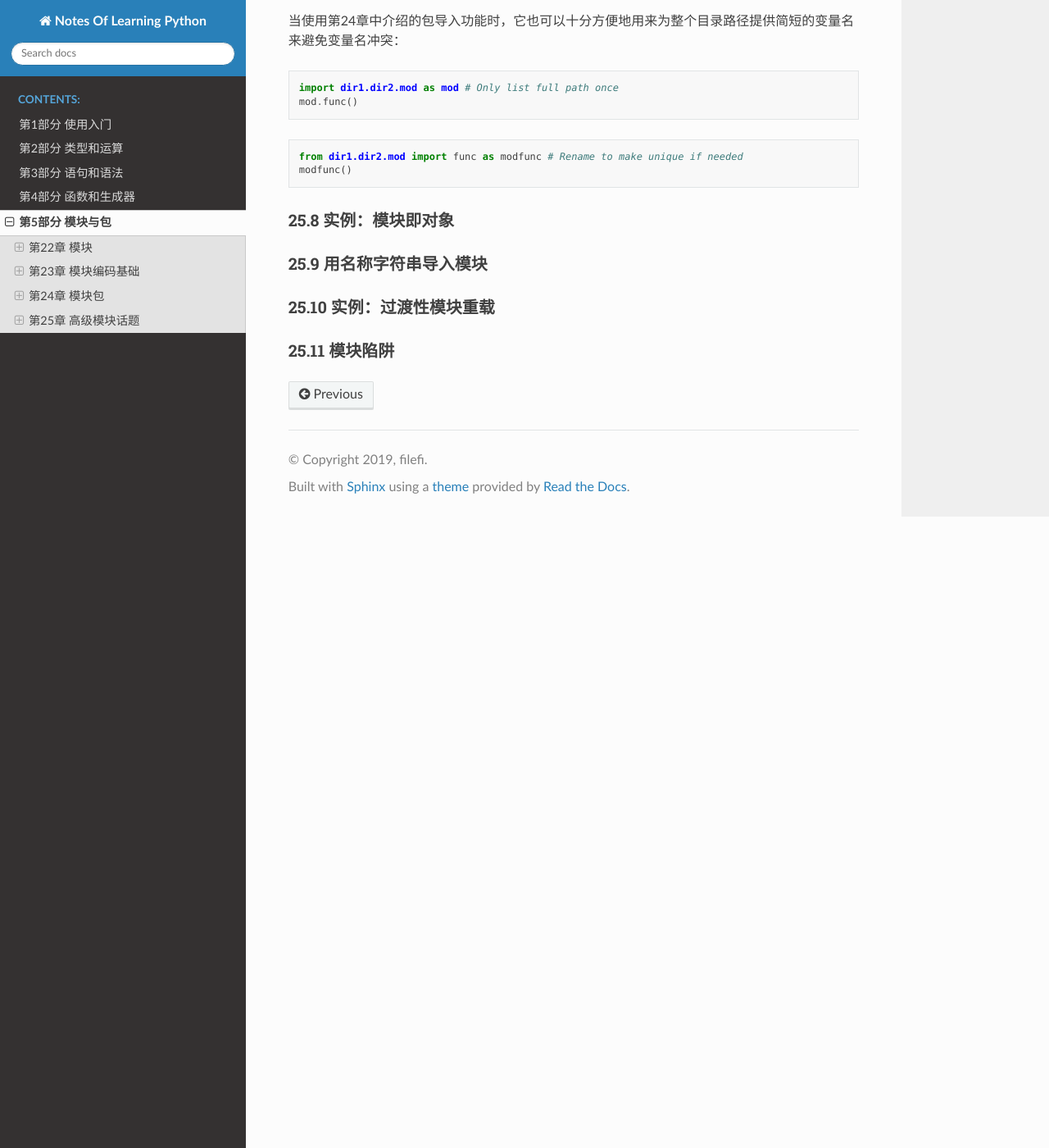
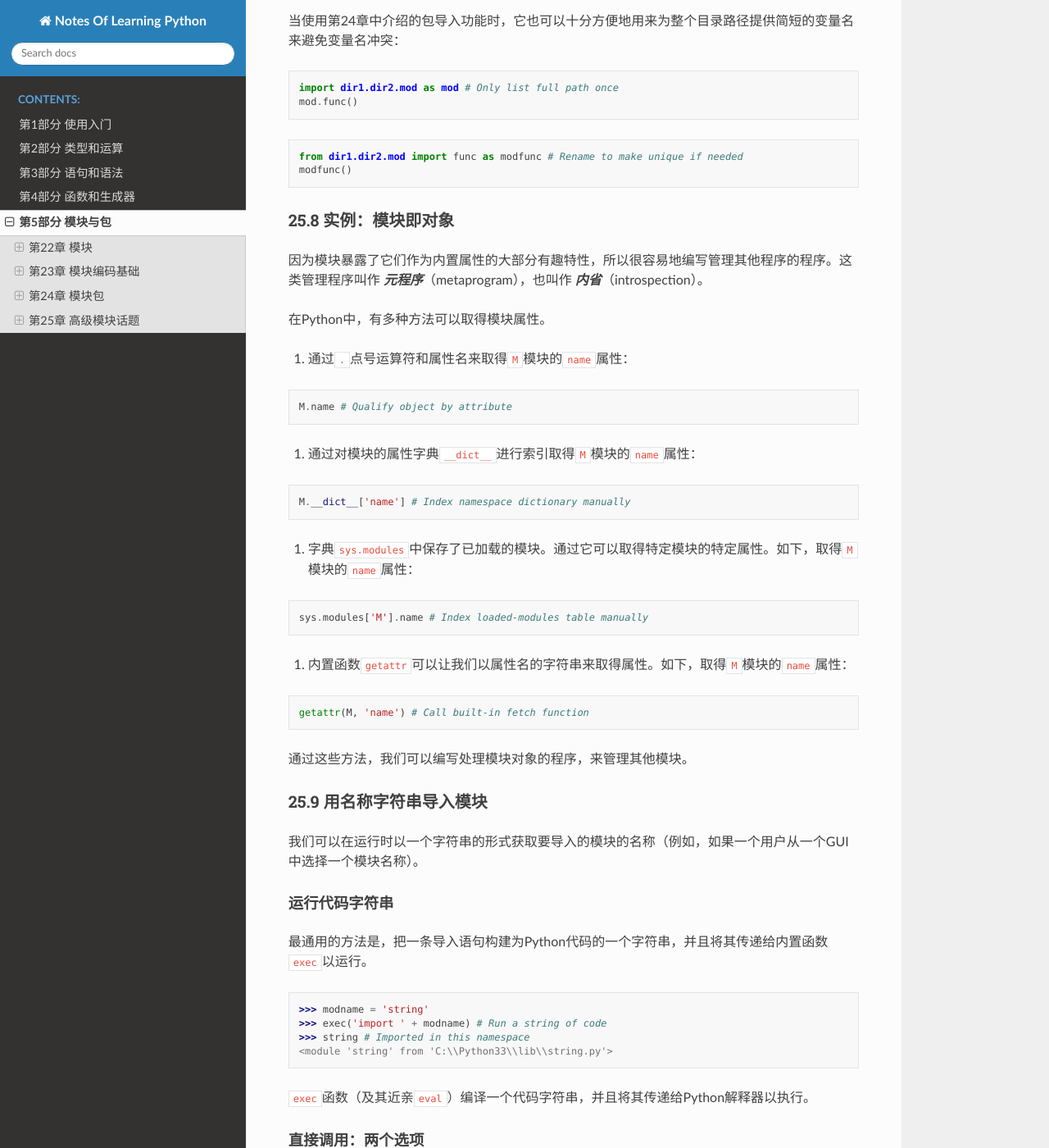
Before and after one commit to filefi/NotesOfLearningPython, a Sphinx documentation site: the page built from source/Part_5_Modules_and_Packages.md, in a window 1280 px wide and 1400 px high, scrolled down 19572 px. Shown: the whole window at 82% size. Built offline with Sphinx 7.4.7 and the Read the Docs theme 2.0.0, drawn with Linux system fonts in a browser that asks for light colours; some of the changed text lies outside the part shown.

````diff
--- a/source/Part_5_Modules_and_Packages.md
+++ b/source/Part_5_Modules_and_Packages.md
@@ -806,9 +806,67 @@ modfunc()
 
 
 ### 25.8 实例：模块即对象
+因为模块暴露了它们作为内置属性的大部分有趣特性，所以很容易地编写管理其他程序的程序。这类管理程序叫作 ***元程序***（metaprogram），也叫作 ***内省***（introspection）。
+
+在Python中，有多种方法可以取得模块属性。
+1. 通过`.`点号运算符和属性名来取得`M`模块的`name`属性：
+```python
+M.name # Qualify object by attribute
+```
+
+2. 通过对模块的属性字典`__dict__`进行索引取得`M`模块的`name`属性：
+```python
+M.__dict__['name'] # Index namespace dictionary manually
+```
+
+3. 字典`sys.modules`中保存了已加载的模块。通过它可以取得特定模块的特定属性。如下，取得`M`模块的`name`属性：
+```python
+sys.modules['M'].name # Index loaded-modules table manually
+```
+
+4. 内置函数`getattr`可以让我们以属性名的字符串来取得属性。如下，取得`M`模块的`name`属性：
+```python
+getattr(M, 'name') # Call built-in fetch function
+```
+
+通过这些方法，我们可以编写处理模块对象的程序，来管理其他模块。
 
 
 ### 25.9 用名称字符串导入模块
+我们可以在运行时以一个字符串的形式获取要导入的模块的名称（例如，如果一个用户从一个GUI中选择一个模块名称）。
+
+#### 运行代码字符串
+最通用的方法是，把一条导入语句构建为Python代码的一个字符串，并且将其传递给内置函数`exec`以运行。
+```python
+>>> modname = 'string'
+>>> exec('import ' + modname) # Run a string of code
+>>> string # Imported in this namespace
+<module 'string' from 'C:\\Python33\\lib\\string.py'>
+```
+
+`exec`函数（及其近亲`eval`）编译一个代码字符串，并且将其传递给Python解释器以执行。
+
+
+#### 直接调用：两个选项
+`exec`唯一的缺点是，每次运行时它必须编译`import`语句，编译速度可能会很慢。
+
+使用内置函数`__import__`来从一个名称字符串载入会快很多。
+```python
+>>> modname = 'string'
+>>> string = __import__(modname)
+>>> string
+<module 'string' from 'C:\\Python33\\lib\\string.py'>
+```
+
+在Python的新版本中，`importlib.import_module`也可以做同样的事。
+```python
+>>> import importlib
+>>> modname = 'string'
+>>> string = importlib.import_module(modname)
+>>> string
+<module 'string' from 'C:\\Python33\\lib\\string.py'>
+```
+
 
 
 ### 25.10 实例：过渡性模块重载
````
